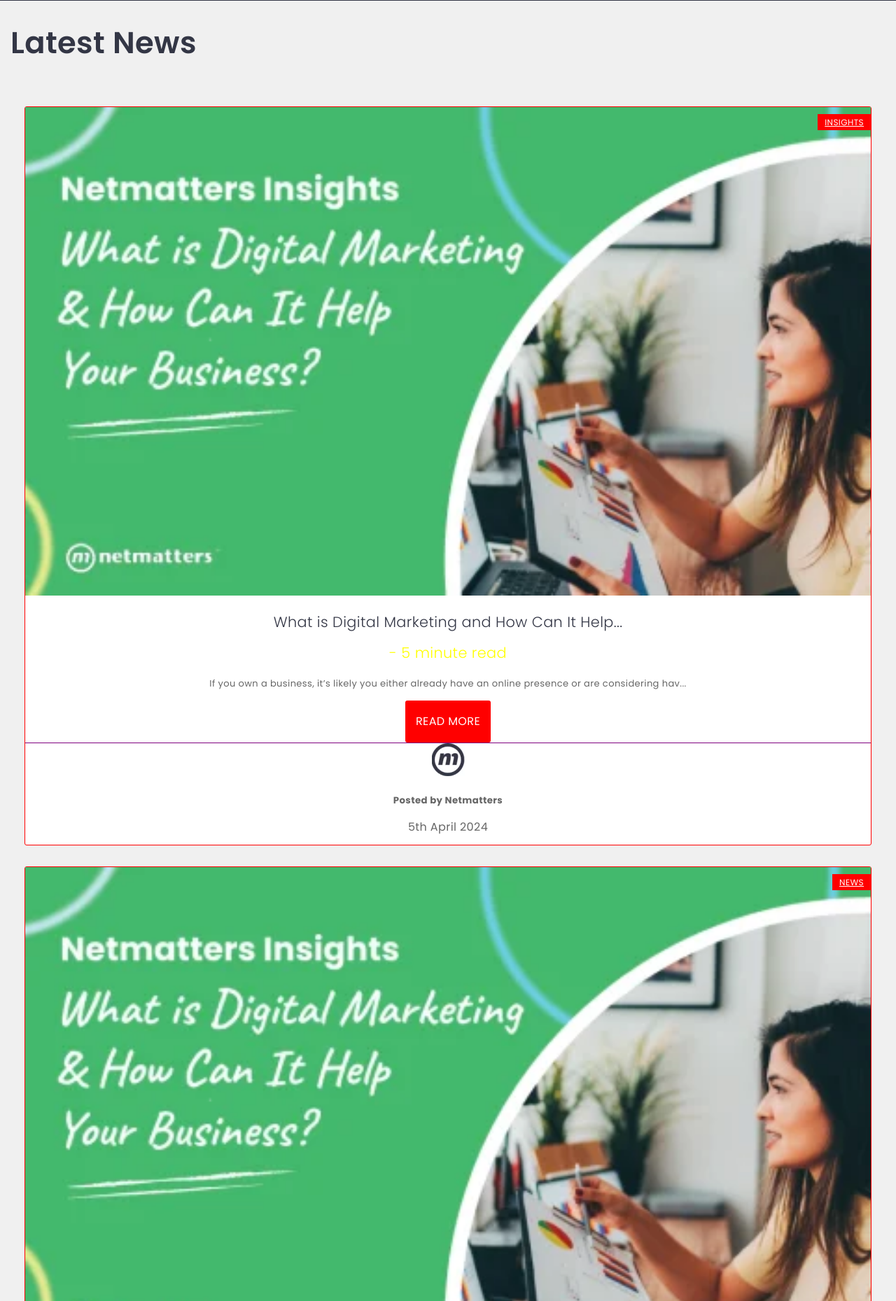
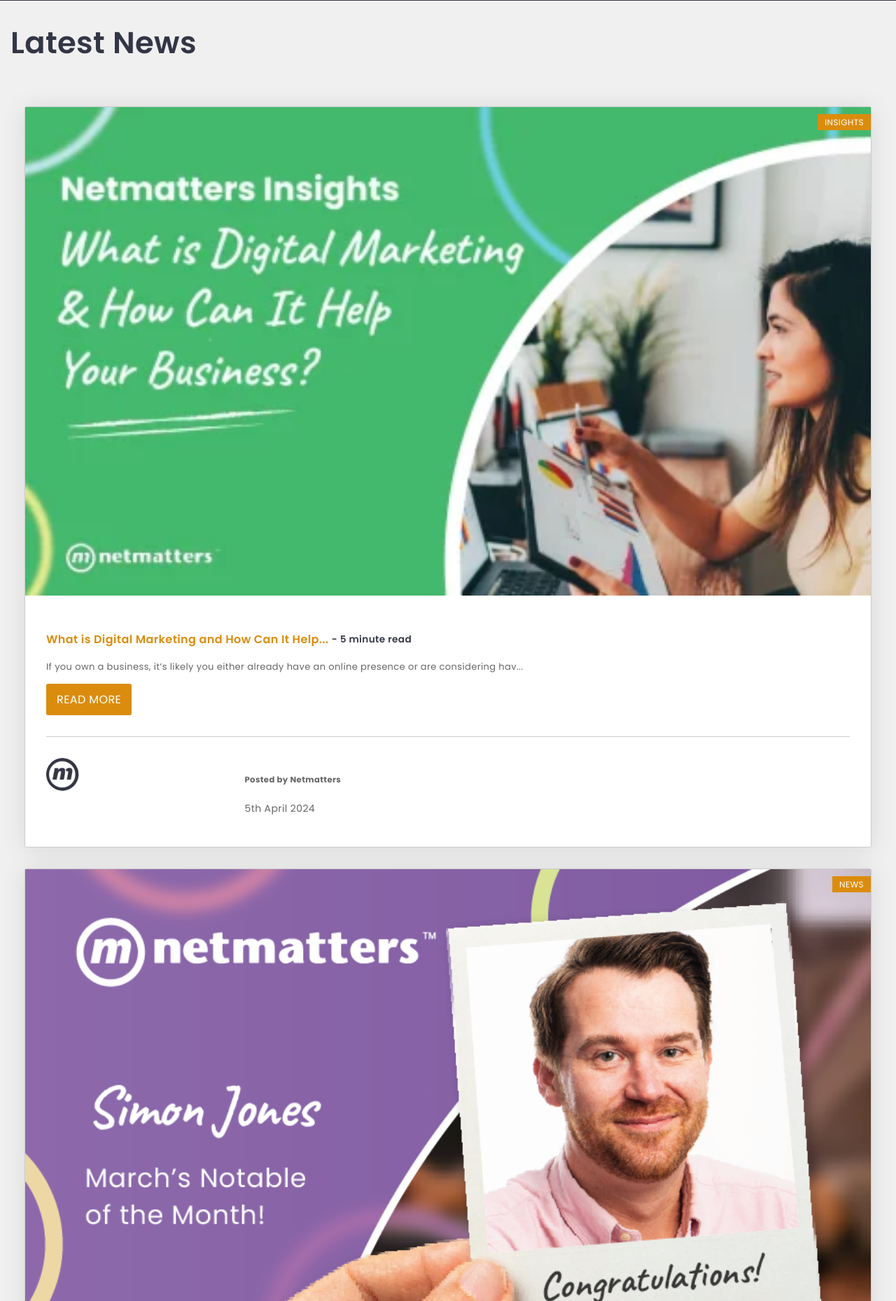
Before and after one commit to JTickett/Netmatters-Website, a PHP site: page / in a window 1280 px wide. Shown: the part 3981-5840 px from the top of the page at 70% size. Run offline with PHP 8.4, Linux system fonts and the light colour scheme; some web fonts are replaced.

Commit message:
news cards mostly done

```diff
--- a/css/styles.css
+++ b/css/styles.css
@@ -298,6 +298,10 @@ body {
 .section {
   padding-top: 50px;
   padding-bottom: 50px;
+}
+
+a {
+  text-decoration: none;
 }
 
 #header1 {
@@ -635,9 +639,6 @@ body {
   font-weight: 600;
   color: #333645;
 }
-#news h3 {
-  color: #333645;
-}
 #news #services__viewmore {
   text-decoration: none;
 }
@@ -649,16 +650,17 @@ body {
   display: grid;
   background-color: #ffffff;
   align-self: center;
-  border: 1px solid red;
+  border: 1px solid #ccc;
   border-radius: 3px;
   margin: 30px 20px 20px;
+  box-shadow: 0 3px 35px rgba(0, 0, 0, 0.1);
 }
 .news-card-block1 {
   display: block;
   position: relative;
 }
 .news-card-block1__category {
-  background: red;
+  background: #db8c0d;
   display: block;
   background-origin: padding-box;
   position: absolute;
@@ -678,12 +680,22 @@ body {
   width: 100%;
   height: auto;
 }
+.news-card-block2 {
+  text-align: left;
+  padding: 30px;
+}
 .news-card-block2__title {
   font-weight: 300;
-  font-size: 1.3rem;
+  font-size: 1rem;
+  line-height: 1.5rem;
+  font-weight: 600;
+  color: #db8c0d;
 }
 .news-card-block2__title-readtime {
-  color: yellow;
+  font-size: 0.85rem;
+  color: #333645;
+  vertical-align: middle;
+  display: inline;
 }
 .news-card-block2__description {
   font-weight: 400;
@@ -691,22 +703,48 @@ body {
   line-height: 1.375rem;
 }
 .news-card-block2__button {
-  background-color: red;
+  background-color: #db8c0d;
   border-radius: 3px;
-  line-height: 50px;
+  line-height: 35px;
   color: #ffffff;
   display: inline-block;
   font-weight: 400;
   text-transform: uppercase;
   padding: 5px 15px;
   text-decoration: none;
+  padding: 5px 15px;
 }
 .news-card-block2__button :hover {
   text-decoration: none;
 }
 .news-card-block2__author {
-  border-top: solid 1px purple;
+  border-top: 1px solid #ccc;
+  margin-top: 30px;
+  padding-top: 30px;
+  display: table;
+  width: 100%;
+  font-size: 0.875rem;
 }
+.news-card-block2__author-image {
+  border-radius: 50%;
+  overflow: hidden;
+}
+.news-card-block2__author-text {
+  display: table-cell;
+  vertical-align: middle;
+  padding-left: 20px;
+  line-height: 1.375rem;
+  text-align: left;
+}
+.news-card-block2__author-text-name {
+  display: table-cell;
+  font-weight: 600;
+  color: #333645;
+}
+.news-card-block2__author-text-date {
+  line-height: 1.37rem;
+}
+
 .email {
   background-color: #dddddd;
   color: #333645;
--- a/index.html
+++ b/index.html
@@ -364,12 +364,14 @@
                             <!-- User Container -->
                             <div class="news-card-block2__author">
                                 <img class="news-card-block2__author-image" src="images/netmatters-ltd-VXAv.webp">
-                                <h5 class="news-card-block2__author-name">
+                                <div class="news-card-block2__author-text">
+                                    <h5 class="news-card-block2__author-text-author-name">
                                         Posted by Netmatters
                                     </h5>
-                                <p class="news-card-block2__author-date">
+                                    <p class="news-card-block2__author-text-author-date">
                                         5th April 2024
                                     </p>
+                                </div>
                             </div>
 
                         </div>
@@ -385,7 +387,7 @@
                                 News
                             </a>
                             <picture class="news-card-block1__image">
-                                <img src="images/what-is-digital-dPNq.webp">
+                                <img src="images/march-notables-2024-37Z5.png">
                             </picture>
                         </div>
 
@@ -404,12 +406,14 @@
                             <!-- User Container -->
                             <div class="news-card-block2__author">
                                 <img class="news-card-block2__author-image" src="images/netmatters-ltd-VXAv.webp">
-                                <h5 class="news-card-block2__author-name">
+                                <div class="news-card-block2__author-text">
+                                    <h5 class="news-card-block2__author-text-author-name">
                                         Posted by Netmatters
                                     </h5>
-                                <p class="news-card-block2__author-date">
+                                    <p class="news-card-block2__author-text-author-date">
                                         5th April 2024
                                     </p>
+                                </div>
                             </div>
 
                         </div>
@@ -444,12 +448,14 @@
                             <!-- User Container -->
                             <div class="news-card-block2__author">
                                 <img class="news-card-block2__author-image" src="images/bethany-shakespeare-F6Iu.webp">
-                                <h5 class="news-card-block2__author-name">
+                                <div class="news-card-block2__author-text">
+                                    <h5 class="news-card-block2__author-text-author-name">
                                         Posted by Bethany Shakespeare
                                     </h5>
-                                <p class="news-card-block2__author-date">
+                                    <p class="news-card-block2__author-text-author-date">
                                         28th March 2024
                                     </p>
+                                </div>
                             </div>
 
                         </div>
@@ -462,7 +468,7 @@
 
             <footer>
                 <h3>
-                    <a href="">
+                    <a class="services__viewmore" href="">
                         View All
                         <span class="icon-arrow-right2"></span>
                     </a>
--- a/scss/base/_base.scss
+++ b/scss/base/_base.scss
@@ -70,3 +70,7 @@ body {
   padding-top: 50px;
   padding-bottom: 50px;
 }
+
+a {
+  text-decoration: none;
+}
--- a/scss/modules/_news.scss
+++ b/scss/modules/_news.scss
@@ -15,11 +15,6 @@
         color: $newsletter-text-color;
     }
 
-    h3{
-        color: $newsletter-text-color;
-    }
-
-
     #services__viewmore{
         text-decoration: none;
         :hover{
@@ -33,9 +28,11 @@
     display: grid;
     background-color: $white;
     align-self: center;
-    border: 1px solid red;
+    border: 1px solid #ccc;
     border-radius: 3px;
     margin: 30px 20px 20px;
+    box-shadow: 0 3px 35px rgba(0,0,0,.1);
+
 
     &-block1 {
 
@@ -43,7 +40,7 @@
         position: relative; //  Relative here allows the 'absolute' position below to reference it
 
         &__category {
-            background: red;
+            background: $service-business;
             display: block;
             //background-clip: border-box;
             background-origin: padding-box;
@@ -74,13 +71,27 @@
 
     &-block2 {
 
+        //border: 1px solid #ccc;
+        //border-radius: 3px;
+
+        text-align: left;
+        padding: 30px;
+
         &__title {
 
             font-weight: 300;
-            font-size: 1.3rem;
+            font-size: 1rem;
+            line-height: 1.5rem;
+            font-weight: 600;
+            color: $service-business; // read time
+
+
 
             &-readtime {
-                color: yellow;
+                font-size: .85rem;
+                color: #333645;
+                vertical-align: middle;
+                display: inline;
             }
         }
 
@@ -91,24 +102,46 @@
         }
 
         &__button {
-            @include button(red, $bradius: 3px);
+            @include button($service-business, $bradius: 3px, $lheight: 35px);
+            padding: 5px 15px;
         }
 
 
         &__author {
 
-            border-top: solid 1px purple;
+            border-top: 1px solid #ccc;
+            margin-top: 30px;
+            padding-top: 30px;
+            display: table;
+            width: 100%;
+            font-size: .875rem;
 
             &-image {
-
-            }
-            &-name {
-
-            }
-            &-date {
-
+                //width: 1%;
+                border-radius: 50%;
+                overflow: hidden;
             }
 
+            &-text {
+
+                display: table-cell;
+                vertical-align: middle;
+                padding-left: 20px;
+                line-height: 1.375rem;
+                text-align: left;
+
+
+
+                &-name {
+                    display: table-cell;
+                    font-weight: 600;
+                    color: #333645;
+                }
+
+                &-date {
+                    line-height: 1.37rem;
+                }
+            }
         }
 
     }
--- a/scss/utilities/_config.scss
+++ b/scss/utilities/_config.scss
@@ -49,6 +49,9 @@ $service-cybersec                   : #f62459;
 $service-cybersec-dark              : #d91e4f;
 $service-training                   : #ce4125;
 $service-training-dark              : #a9321d;
+$service-business                   : #db8c0d;
+$service-business-dark              : #ab6d0a;
+
 
 
 //  Image Paths
```
Also changed, not shown: 1 other file. Lines whose indentation alone changed are shown as unchanged.
